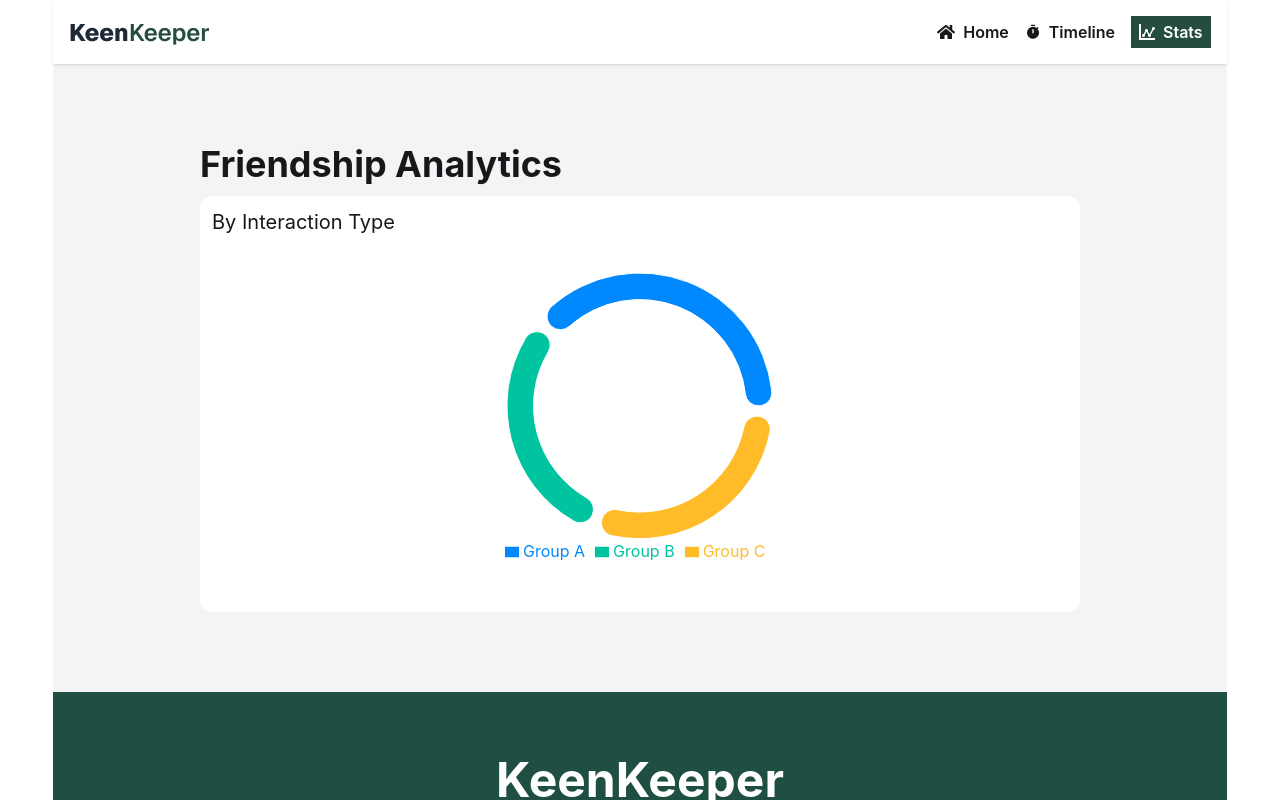
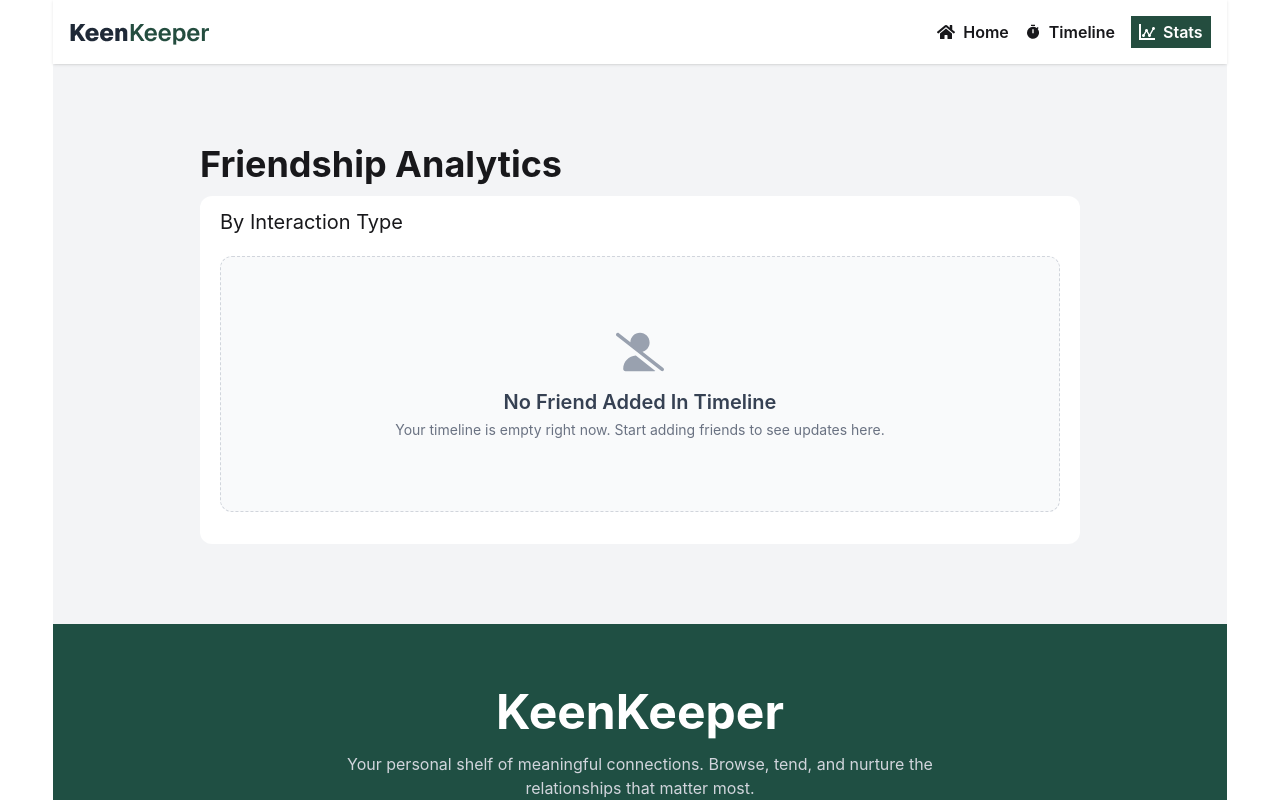
Before and after one commit to Tanvirr0777/Assignemnt-7, a React (Vite) app: page /stats in a window 1280 px wide. Shown: the top 800 px of the page. Built offline with nearby package versions, Linux system fonts and the light colour scheme.

Commit message:
chart added

```diff
--- a/src/pages/stats/StatsPage.jsx
+++ b/src/pages/stats/StatsPage.jsx
@@ -1,6 +1,7 @@
 import React, { useContext } from 'react';
-import { Legend, Pie, PieChart } from 'recharts';
+import { Legend, Pie, PieChart, Tooltip } from 'recharts';
 import { FriendContext } from '../../context/ContextCreate';
+import NodataFound from '../timelinePage/NodataFound';
 
 const StatsPage = () => {
 
@@ -8,20 +9,33 @@ const StatsPage = () => {
 
     const calls = toTimeline.filter(call => call.medium === "call")
     console.log(calls);
+    const video = toTimeline.filter(call => call.medium === "video")
+    console.log(calls);
+    const text = toTimeline.filter(call => call.medium === "text")
+    console.log(calls);
+
+    const callvalue = calls.length;
+    const textvalue = text.length;
+    const videovalue = video.length;
 
     const data = [
-  { name: 'Group A', value: 400, fill: '#0088FE' },
-  { name: 'Group B', value: 300, fill: '#00C49F' },
-  { name: 'Group C', value: 300, fill: '#FFBB28' },
+  { name: 'Call', value: callvalue, fill: '#0088FE' },
+  { name: 'Text', value: textvalue, fill: '#00C49F' },
+  { name: 'Video', value: videovalue, fill: '#FFBB28' },
 ];
 
     return (
         <div className='my-20 w-[75%] mx-auto'>
             <h2 className='text-4xl font-bold'>Friendship Analytics</h2>
-            <div className='bg-white p-3 my-3 rounded-xl'>
+            <div className='bg-white p-3 px-5 my-3 rounded-xl'>
                 <h2 className='text-xl'>By Interaction Type</h2>
 
-
+          {
+            (callvalue+textvalue+videovalue) === 0 ? (
+            <div className='my-5'>
+                 <NodataFound />
+            </div>):
+            (
                 <div className='w-[35%] h-[30%] mx-auto py-8'>
 
           <PieChart style={{ width: '100%', maxWidth: '500px', maxHeight: '80vh', aspectRatio: 1 }} responsive>
@@ -35,10 +49,15 @@ const StatsPage = () => {
           dataKey="value"
           isAnimationActive={true}
         />
-       <Legend className='my-4' />
+        <Tooltip />
+       <Legend className='mt-4' />
     </PieChart>
 
             </div>
+
+            )
+          }
+
 
             </div>
         </div>
```
Also changed, not shown: src/pages/stats/PiChart.jsx (deleted). Lines whose indentation alone changed are shown as unchanged.
